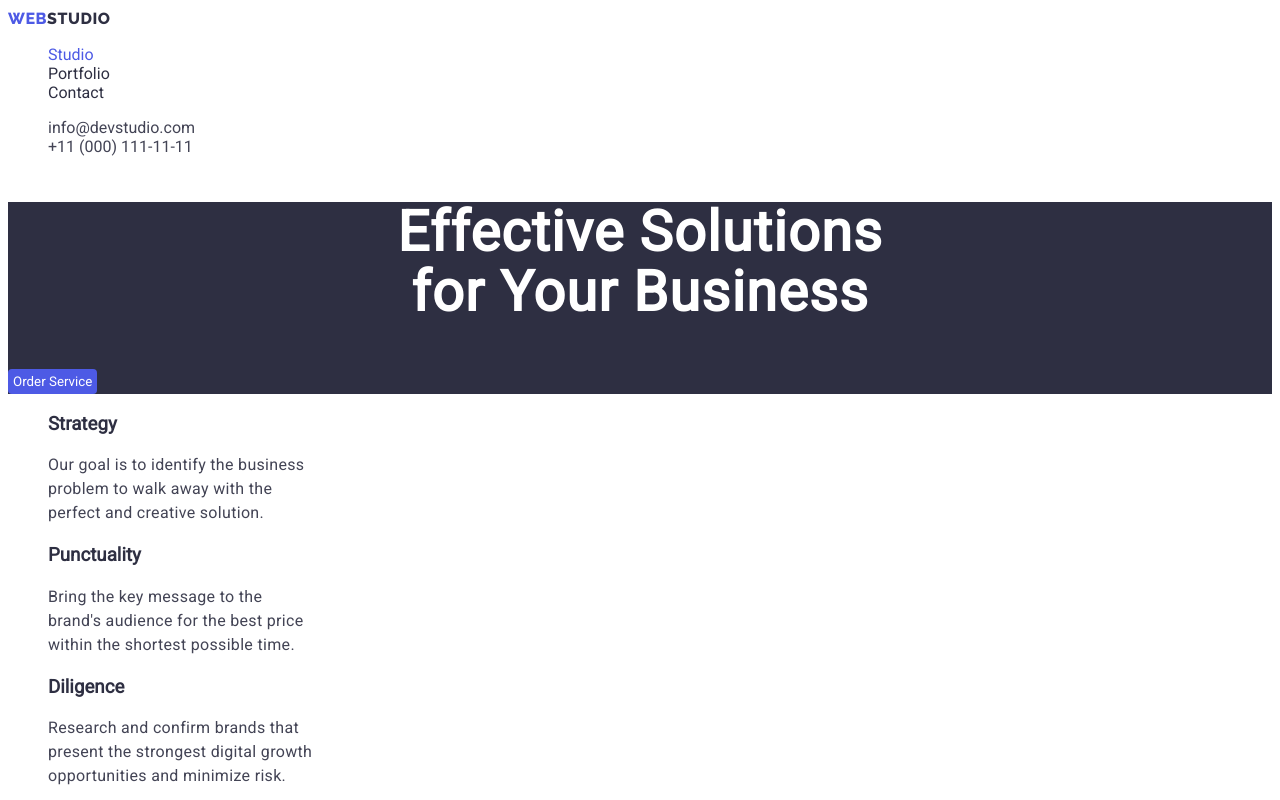
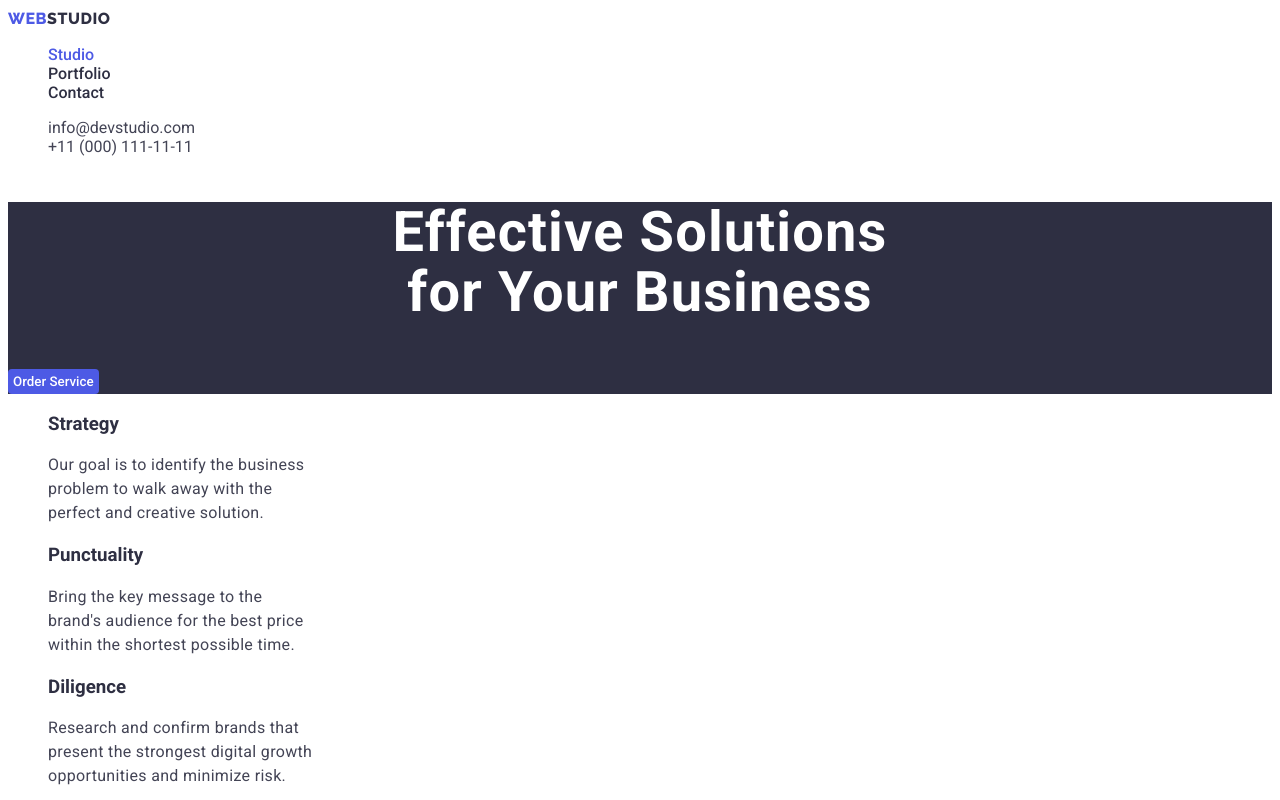
Before and after one commit to lesjohnpaul/goit-markup-hw-02, a plain HTML site: page index.html in a window 1280 px wide. Shown: the top 800 px of the page. Drawn offline with Linux system fonts and the light colour scheme.

Commit message:
corrected font link

```diff
--- a/index.html
+++ b/index.html
@@ -8,7 +8,7 @@
 
     <link rel="stylesheet" href="css/styles.css" />
     <link
-      href="https://fonts.googleapis.com/css2?family=Raleway:wght@800&family=Roboto&display=swap"
+      href="https://fonts.googleapis.com/css2?family=Raleway:wght@800&family=Roboto:wght@400;500;700;900&display=swap"
       rel="stylesheet"
     />
   </head>
```
